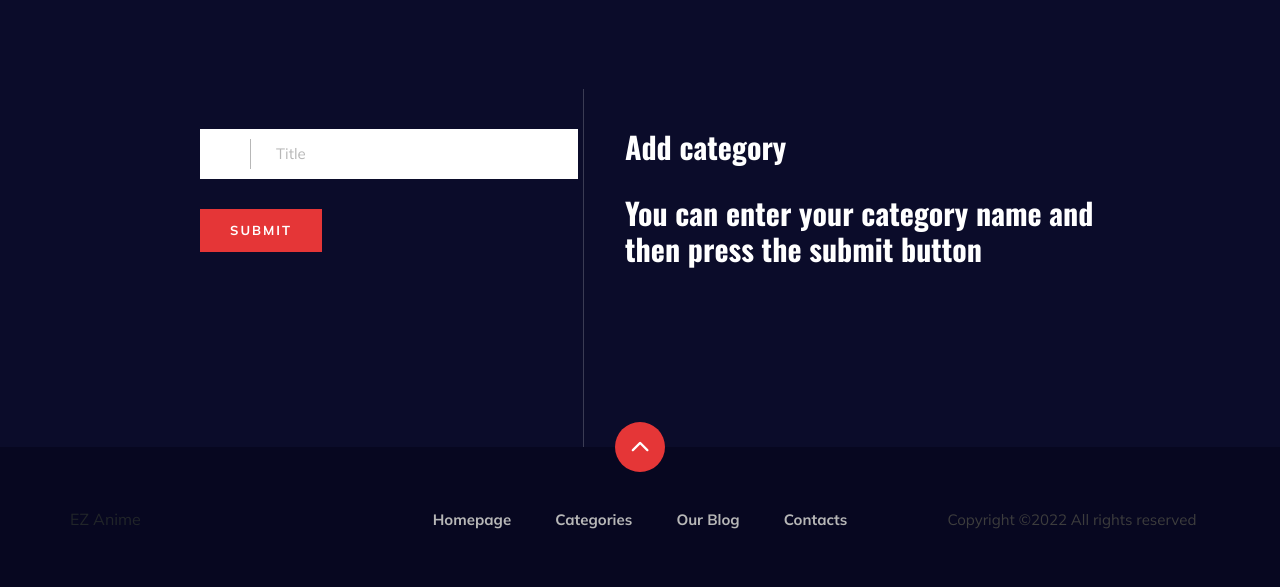
After one commit to mohamad-liyaghi/ez-anime, a Django app: page /cast/add-genre/ in a window 1280 px wide. The commit adds this page. Shown: the part 364-951 px from the top of the page. Run offline with Django 4.2, Linux system fonts and the light colour scheme; the visitor is signed in with stand-in values (Sample User, id 1); parts of the project's set-up code (start-up, migrations or seed data) failed here and were passed over; some libraries are stand-ins or nearby versions.

Commit message:
Add genre added

```diff
--- /dev/null
+++ b/apps/cast/forms.py
@@ -0,0 +1,8 @@
+from django import  forms
+from django.forms import ModelForm
+from .models import Genre
+
+class CastForm(ModelForm):
+    class Meta:
+        model = Genre
+        fields = ('title','films_related')
--- a/apps/cast/urls.py
+++ b/apps/cast/urls.py
@@ -1,4 +1,8 @@
 from django.urls import path
+from .views import AddGenre
 
+name = "cast"
 
-urlpatterns = []
+urlpatterns = [
+    path("add-genre/",AddGenre.as_view(),name="add-genre"),
+]
--- a/apps/cast/views.py
+++ b/apps/cast/views.py
@@ -1,3 +1,15 @@
-from django.shortcuts import render
+from django.shortcuts import redirect, render
+from django.views.generic import FormView
+from django.contrib.auth.mixins import LoginRequiredMixin
+from cast.forms import CastForm
+# Create your views here.
 
-# Create your views here.
+
+class AddGenre(LoginRequiredMixin,FormView):
+    template_name = "cast/add-genre.html"
+    form_class = CastForm
+    def form_valid(self, form):
+        form.save()
+        return redirect ("cast:add-genre")
+    def form_invalid(self, form):
+        return redirect ("cast:add-genre")
--- a/config/settings.py
+++ b/config/settings.py
@@ -28,7 +28,8 @@ DEBUG = True
 
 ALLOWED_HOSTS = []
 
-
+LOGIN_URL = "account:login"
+LOGOUT_REDIRECT_URL = "account:login"
 # Application definition
 
 INSTALLED_APPS = [
@@ -38,6 +39,7 @@ INSTALLED_APPS = [
     'django.contrib.sessions',
     'django.contrib.messages',
     'django.contrib.staticfiles',
+    'star_ratings',
     'apps.account.apps.AccountConfig',
     'apps.cast.apps.CastConfig',
     'apps.movie.apps.MovieConfig',
--- a/config/urls.py
+++ b/config/urls.py
@@ -21,4 +21,6 @@ urlpatterns = [
     path("account/",include("apps.account.urls")),
     path("cast/",include("apps.cast.urls")),
     path("",include("apps.movie.urls")),
+    path('ratings/', include('star_ratings.urls', namespace='ratings')),
+
 ]
--- a/templates/account/register-user.html
+++ b/templates/account/register-user.html
@@ -36,7 +36,6 @@
                 <input name="password2" type="password" placeholder="Confirm Password">
                 <span class="icon_lock"></span>
             </div>
-
             <button type="submit" class="site-btn">Register</button>
         </form>
         <h5>Already have an account? <a href="{%url 'account:login'%}">Login!</a></h5>
--- /dev/null
+++ b/templates/cast/add-genre.html
@@ -0,0 +1,38 @@
+{%extends 'cast/base-cast.html'%}
+<!DOCTYPE html>
+<html lang="en">
+<head>
+    <meta charset="UTF-8">
+    <meta http-equiv="X-UA-Compatible" content="IE=edge">
+    <meta name="viewport" content="width=device-width, initial-scale=1.0">
+    <title>{%block title%}{%endblock%}</title>
+   {%block page_title%}Add category{%endblock%}
+</head>
+<body>
+    {%block main%}
+    <section class="signup spad">
+        <div class="container">
+            <div class="row">
+                <div class="login__form">
+                    <form method="post">{%csrf_token%}
+                        <div class="input__item">
+                            <input name="title" type="text" placeholder="Title" maxlength="20" style="width: 10cm;">
+                        </div>
+                        <button type="submit" class="site-btn">Submit</button>
+                    </form>
+                </div>
+                <div class="col-lg-6">
+                    <div class="login__social__links">
+                        <h3>Add category</h3>
+                        <h3>You can enter your category name and then press the submit button</h3>
+                    </div>
+                </div>
+            </div>
+        </div>
+            </div>
+
+        </div>
+
+    {%endblock%}
+</body>
+</html>
--- /dev/null
+++ b/templates/cast/base-cast.html
@@ -0,0 +1,21 @@
+{%extends 'base/base.html'%}
+{%load static%}
+
+
+{%block body%}
+<section class="normal-breadcrumb set-bg" data-setbg="{% static 'img/normal-breadcrumb.jpg' %}">
+    <div class="container">
+        <div class="row">
+            <div class="col-lg-12 text-center">
+                <div class="normal__breadcrumb__text">
+                    <h2>{%block page_title%}{%endblock%}</h2>
+                    <p>Welcome to the official Anime website.</p>
+                </div>
+            </div>
+        </div>
+    </div>
+</section>
+                {%block main%}
+                {%endblock main%}
+</section>
+{%endblock body%}
```
Also changed, not shown: 1 other file.
